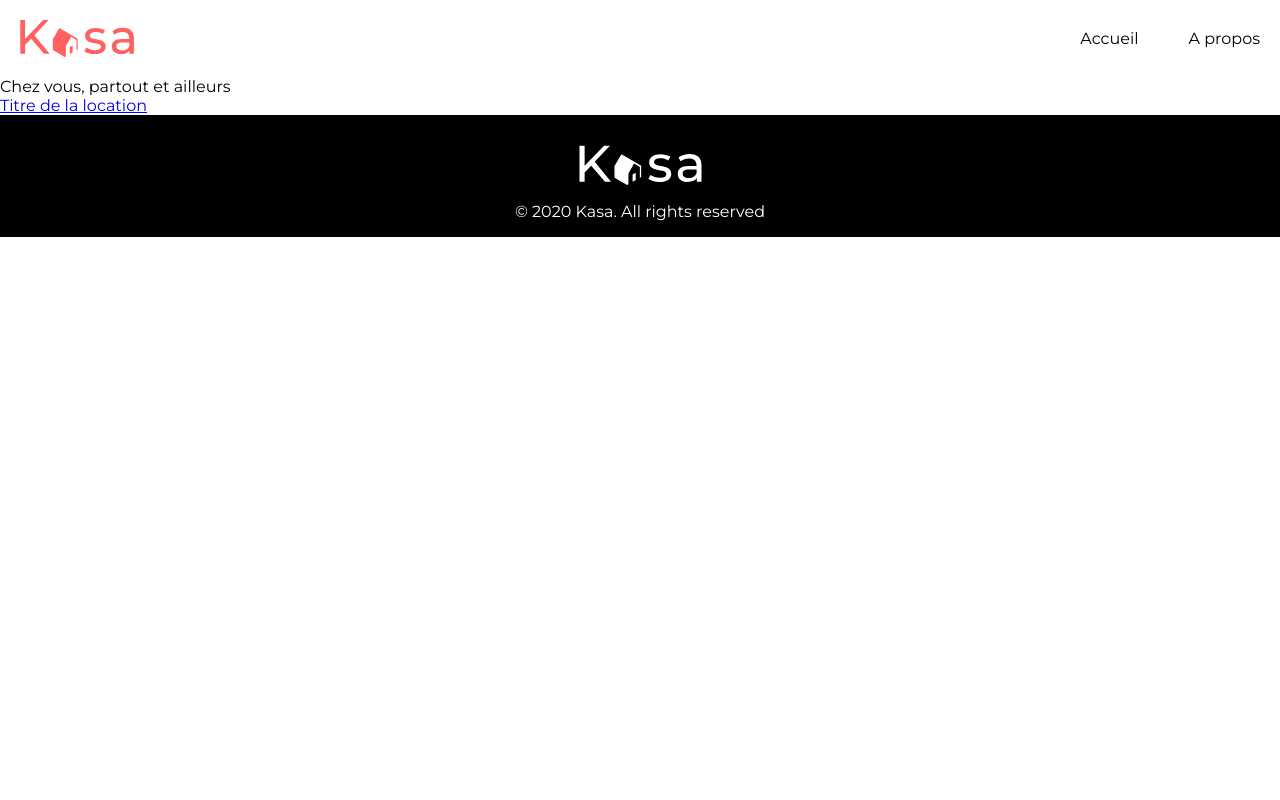
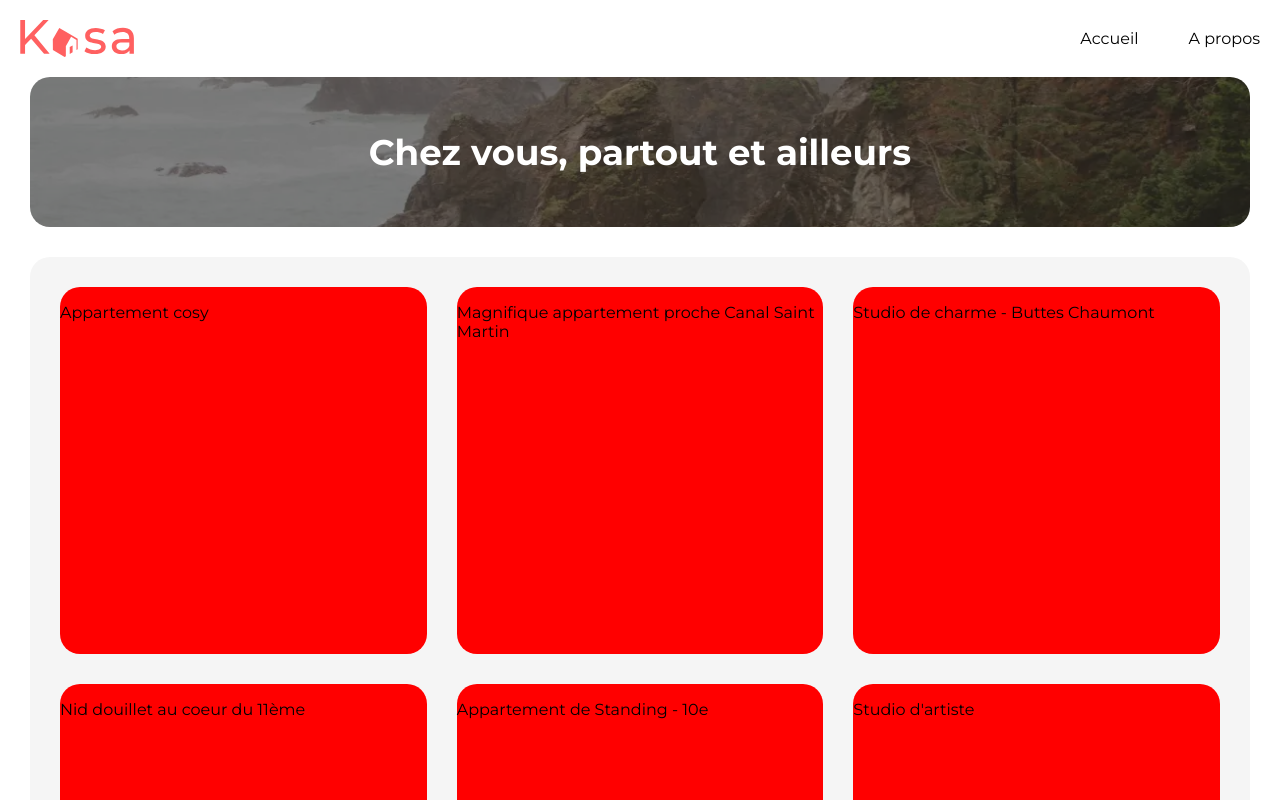
Before and after one commit to flotoine/kasa, a React (Create React App) app: page / in a window 1280 px wide. Shown: the top 800 px of the page. Built offline with nearby package versions, Linux system fonts and the light colour scheme.

Commit message:
Cards building

```diff
--- a/src/App.scss
+++ b/src/App.scss
@@ -1,5 +1,4 @@
 @import url('https://fonts.googleapis.com/css2?family=Montserrat:ital,wght@0,100..900;1,100..900&display=swap');
-
 
 body {
     font-family:  'Montserrat';
@@ -29,6 +28,52 @@ body {
     }
 }
 
+// Banner rules
+.home-banner {
+    padding: 30px;
+    text-align: center;
+    color: white;
+    background-image: linear-gradient( rgba(0, 0, 0, 0.5), rgba(0, 0, 0, 0.5) ), url("./assets/bckgrn1.webp");
+    background-size: cover;
+    background-position: center;
+    margin-left: 30px;
+    margin-right: 30px;
+    border-radius: 20px;
+    font-size: calc(1vw + 5px);
+}
+
+// Cards rules
+.cards {
+    display: flex;
+    flex-wrap: wrap;
+    margin: 30px;
+    gap: 30px;
+    background-color: #F5F5F5;
+    padding: 30px;
+    border-radius: 20px;
+    @media (max-width: 600px) {
+        background-color: #FFFFFF;
+        padding: 0;
+        border-radius: 0;
+    }
+
+}
+
+.card {
+    flex: 1 1 auto;
+    width: calc(20vw + 100px);
+    aspect-ratio: 1/1;
+    background-color: red;
+    border-radius: 20px;
+    @media (max-width: 600px) {
+        width: 100%
+    }
+
+
+}
+
+
+
 
 // Footer rules
 .footer {
--- /dev/null
+++ b/src/components/Banner/index.jsx
@@ -0,0 +1,9 @@
+
+
+export default function Banner () {
+    return (
+        <div className = "home-banner">
+            <h1>Chez vous, partout et ailleurs</h1>
+        </div>
+    )
+}
--- /dev/null
+++ b/src/components/Card/index.jsx
@@ -0,0 +1,14 @@
+import adList from "../../database/logements.json"
+
+export default function Card () {
+    return (
+        <div className="cards">
+            {adList.map((ad) => (
+                <div className="card" key={ad.id}>
+                    <p className="card__text">{ad.title}</p>
+
+                </div>
+            ))}
+        </div>
+    )
+}
--- a/src/pages/home/index.jsx
+++ b/src/pages/home/index.jsx
@@ -1,14 +1,11 @@
-import { Link } from "react-router-dom"
+import Banner from "../../components/Banner"
+import Card from "../../components/Card"
 
 export default function Home () {
     return (
         <div>
-            <div className = "homeTopTile">Chez vous, partout et ailleurs</div>
-            <div className = "cardWrapper">
-                <div className="card">
-                    <Link to='/logement'>Titre de la location</Link>
-                </div>
-            </div>
+            <Banner />
+            <Card />
         </div>
     )
 }
```
